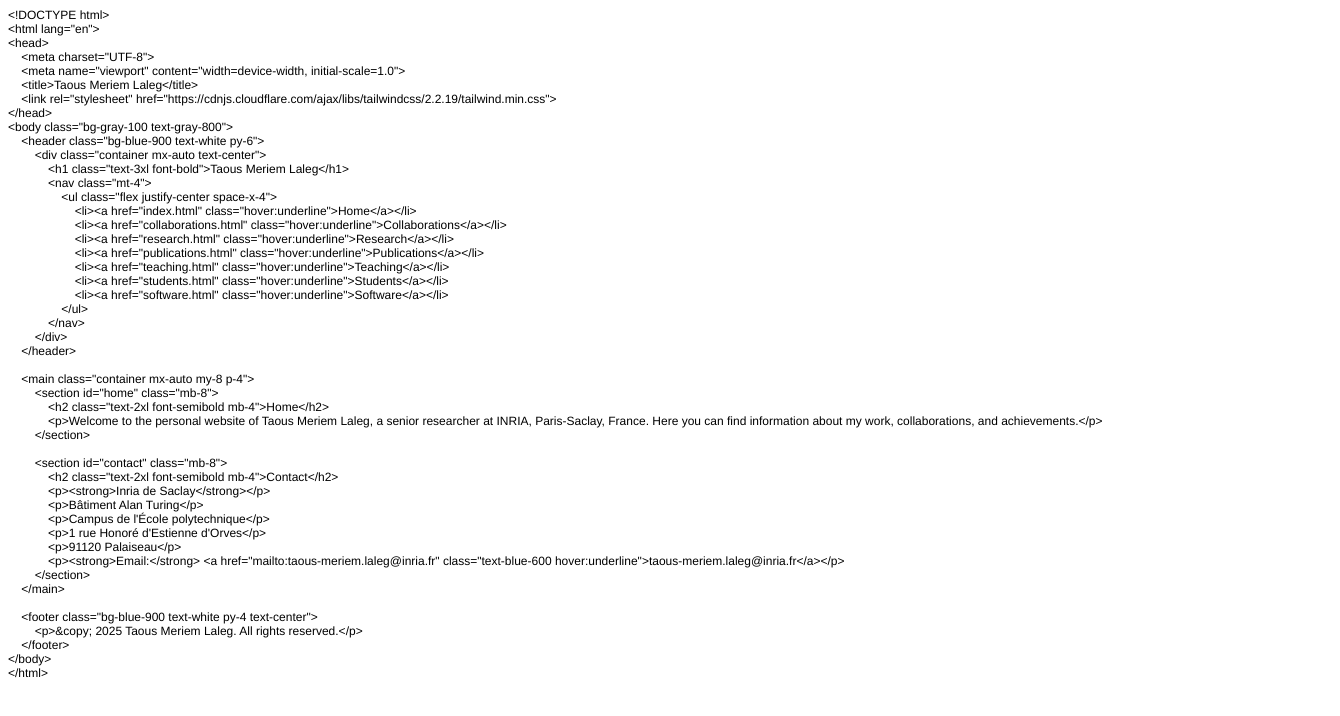
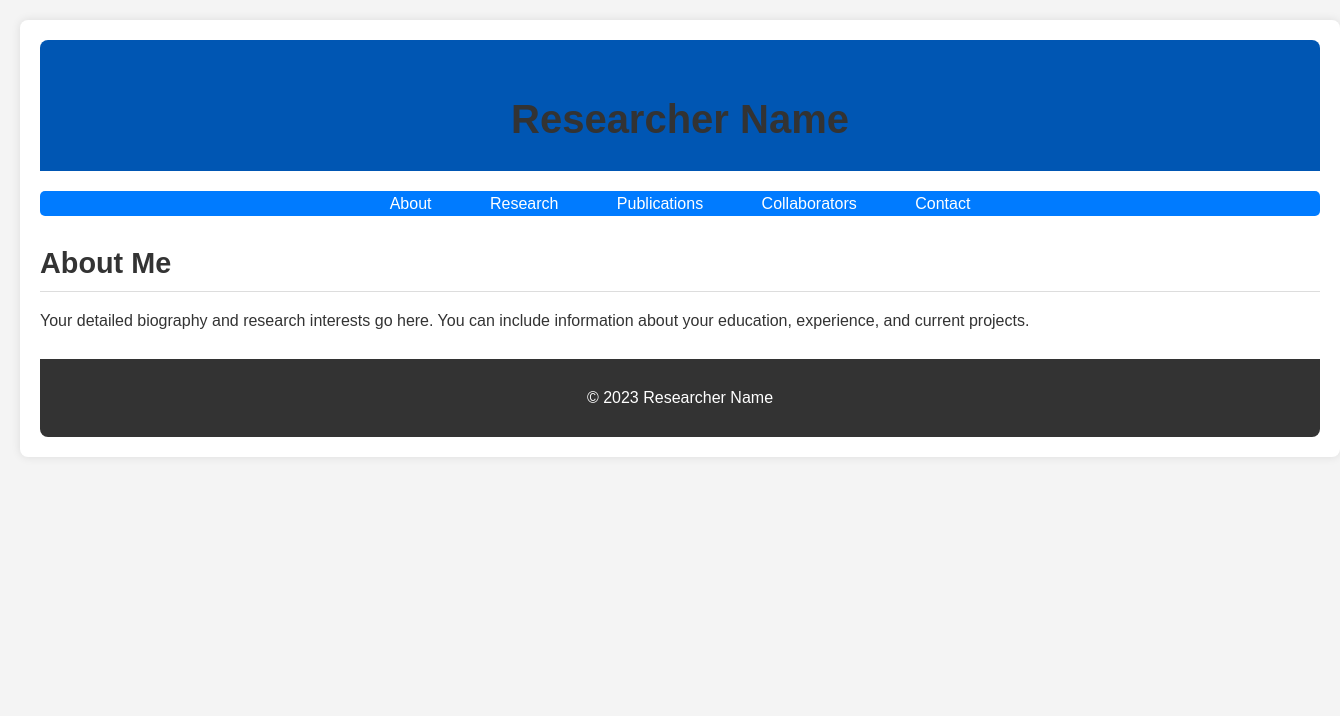
Before and after one commit to MeriemLaleg/taous-meriem-laleg, a plain HTML site: page index.html in a window 1280 px wide. Shown: the whole page, 1340 px wide, since content can reach past the window. Drawn offline with Linux system fonts and the light colour scheme.

Commit message:
Update index.html
This is the first trial of the web page

```diff
--- a/index.html
+++ b/index.html
@@ -1,64 +1,195 @@
-<!DOCTYPE html PUBLIC "-//W3C//DTD HTML 4.01//EN" "http://www.w3.org/TR/html4/strict.dtd">
-<html>
+<!DOCTYPE html>
+<html lang="en">
 <head>
-  <meta http-equiv="Content-Type" content="text/html; charset=utf-8">
-  <meta http-equiv="Content-Style-Type" content="text/css">
-  <title></title>
-  <meta name="Generator" content="Cocoa HTML Writer">
-  <meta name="CocoaVersion" content="2299.7">
-  <style type="text/css">
-    p.p1 {margin: 0.0px 0.0px 0.0px 0.0px; font: 12.0px Helvetica}
-    p.p2 {margin: 0.0px 0.0px 0.0px 0.0px; font: 12.0px Helvetica; min-height: 14.0px}
-  </style>
+    <meta charset="UTF-8">
+    <meta name="viewport" content="width=device-width, initial-scale=1.0">
+    <title>Researcher Name</title>
+    <style>
+        body {
+            font-family: 'Arial', sans-serif;
+            margin: 0;
+            background-color: #f4f4f4;
+            color: #333;
+            line-height: 1.6;
+            width: 100%;
+        }
+
+        .container {
+            width: 100%;
+            max-width: 1800px;
+            margin:20px;
+            padding: 20px;
+            background-color: #fff;
+            box-shadow: 0 0 10px rgba(0, 0, 0, 0.1);
+            border-radius: 8px;
+        }
+
+        .header {
+            background-color: #0056b3;/
+            color: white;
+            padding: 20px;
+            text-align: center;
+            border-radius: 8px 8px 0 0;
+            margin-bottom: 20px;
+        }
+
+        h1 {
+            font-size: 2.5em;
+            margin-bottom: 0;
+        }
+
+        nav {
+            background-color: #007bff;
+            border-radius: 5px;
+            margin-bottom: 20px;
+        }
+
+        nav ul {
+            list-style: none;
+            margin: 0;
+            padding: 0;
+            text-align: center;
+        }
+
+        nav li {
+            display: inline;
+            margin: 0 15px;
+        }
+
+        nav a {
+            color: white;
+            text-decoration: none;
+            padding: 8px 12px;
+            border-radius: 5px;
+            transition: background-color 0.3s ease;
+        }
+
+        nav a:hover {
+            background-color: #0056b3;
+        }
+
+        .content-section {
+            display: none;
+            margin-bottom: 25px;
+        }
+
+        #about {
+            display: block;
+        }
+
+        h2 {
+            font-size: 1.8em;
+            margin-bottom: 15px;
+            border-bottom: 1px solid #ddd;
+            padding-bottom: 5px;
+        }
+
+        ul {
+            list-style-type: disc;
+            padding-left: 20px;
+        }
+
+        footer {
+            text-align: center;
+            padding: 10px;
+            background-color: #333;
+            color: white;
+            border-radius: 0 0 8px 8px;
+            margin-top: 20px;
+        }
+
+
+        .read-more {
+            display: inline-block;
+            padding: 8px 16px;
+            background-color: #007bff;
+            color: white;
+            text-decoration: none;
+            border-radius: 5px;
+            margin-top: 10px;
+            transition: background-color 0.3s ease;
+        }
+
+        .read-more:hover {
+            background-color: #0056b3;
+        }
+    </style>
 </head>
 <body>
-<p class="p1">&lt;!DOCTYPE html&gt;</p>
-<p class="p1">&lt;html lang="en"&gt;</p>
-<p class="p1">&lt;head&gt;</p>
-<p class="p1"><span class="Apple-converted-space">    </span>&lt;meta charset="UTF-8"&gt;</p>
-<p class="p1"><span class="Apple-converted-space">    </span>&lt;meta name="viewport" content="width=device-width, initial-scale=1.0"&gt;</p>
-<p class="p1"><span class="Apple-converted-space">    </span>&lt;title&gt;Taous Meriem Laleg&lt;/title&gt;</p>
-<p class="p1"><span class="Apple-converted-space">    </span>&lt;link rel="stylesheet" href="https://cdnjs.cloudflare.com/ajax/libs/tailwindcss/2.2.19/tailwind.min.css"&gt;</p>
-<p class="p1">&lt;/head&gt;</p>
-<p class="p1">&lt;body class="bg-gray-100 text-gray-800"&gt;</p>
-<p class="p1"><span class="Apple-converted-space">    </span>&lt;header class="bg-blue-900 text-white py-6"&gt;</p>
-<p class="p1"><span class="Apple-converted-space">        </span>&lt;div class="container mx-auto text-center"&gt;</p>
-<p class="p1"><span class="Apple-converted-space">            </span>&lt;h1 class="text-3xl font-bold"&gt;Taous Meriem Laleg&lt;/h1&gt;</p>
-<p class="p1"><span class="Apple-converted-space">            </span>&lt;nav class="mt-4"&gt;</p>
-<p class="p1"><span class="Apple-converted-space">                </span>&lt;ul class="flex justify-center space-x-4"&gt;</p>
-<p class="p1"><span class="Apple-converted-space">                    </span>&lt;li&gt;&lt;a href="index.html" class="hover:underline"&gt;Home&lt;/a&gt;&lt;/li&gt;</p>
-<p class="p1"><span class="Apple-converted-space">                    </span>&lt;li&gt;&lt;a href="collaborations.html" class="hover:underline"&gt;Collaborations&lt;/a&gt;&lt;/li&gt;</p>
-<p class="p1"><span class="Apple-converted-space">                    </span>&lt;li&gt;&lt;a href="research.html" class="hover:underline"&gt;Research&lt;/a&gt;&lt;/li&gt;</p>
-<p class="p1"><span class="Apple-converted-space">                    </span>&lt;li&gt;&lt;a href="publications.html" class="hover:underline"&gt;Publications&lt;/a&gt;&lt;/li&gt;</p>
-<p class="p1"><span class="Apple-converted-space">                    </span>&lt;li&gt;&lt;a href="teaching.html" class="hover:underline"&gt;Teaching&lt;/a&gt;&lt;/li&gt;</p>
-<p class="p1"><span class="Apple-converted-space">                    </span>&lt;li&gt;&lt;a href="students.html" class="hover:underline"&gt;Students&lt;/a&gt;&lt;/li&gt;</p>
-<p class="p1"><span class="Apple-converted-space">                    </span>&lt;li&gt;&lt;a href="software.html" class="hover:underline"&gt;Software&lt;/a&gt;&lt;/li&gt;</p>
-<p class="p1"><span class="Apple-converted-space">                </span>&lt;/ul&gt;</p>
-<p class="p1"><span class="Apple-converted-space">            </span>&lt;/nav&gt;</p>
-<p class="p1"><span class="Apple-converted-space">        </span>&lt;/div&gt;</p>
-<p class="p1"><span class="Apple-converted-space">    </span>&lt;/header&gt;</p>
-<p class="p2"><br></p>
-<p class="p1"><span class="Apple-converted-space">    </span>&lt;main class="container mx-auto my-8 p-4"&gt;</p>
-<p class="p1"><span class="Apple-converted-space">        </span>&lt;section id="home" class="mb-8"&gt;</p>
-<p class="p1"><span class="Apple-converted-space">            </span>&lt;h2 class="text-2xl font-semibold mb-4"&gt;Home&lt;/h2&gt;</p>
-<p class="p1"><span class="Apple-converted-space">            </span>&lt;p&gt;Welcome to the personal website of Taous Meriem Laleg, a senior researcher at INRIA, Paris-Saclay, France. Here you can find information about my work, collaborations, and achievements.&lt;/p&gt;</p>
-<p class="p1"><span class="Apple-converted-space">        </span>&lt;/section&gt;</p>
-<p class="p2"><br></p>
-<p class="p1"><span class="Apple-converted-space">        </span>&lt;section id="contact" class="mb-8"&gt;</p>
-<p class="p1"><span class="Apple-converted-space">            </span>&lt;h2 class="text-2xl font-semibold mb-4"&gt;Contact&lt;/h2&gt;</p>
-<p class="p1"><span class="Apple-converted-space">            </span>&lt;p&gt;&lt;strong&gt;Inria de Saclay&lt;/strong&gt;&lt;/p&gt;</p>
-<p class="p1"><span class="Apple-converted-space">            </span>&lt;p&gt;Bâtiment Alan Turing&lt;/p&gt;</p>
-<p class="p1"><span class="Apple-converted-space">            </span>&lt;p&gt;Campus de l'École polytechnique&lt;/p&gt;</p>
-<p class="p1"><span class="Apple-converted-space">            </span>&lt;p&gt;1 rue Honoré d'Estienne d'Orves&lt;/p&gt;</p>
-<p class="p1"><span class="Apple-converted-space">            </span>&lt;p&gt;91120 Palaiseau&lt;/p&gt;</p>
-<p class="p1"><span class="Apple-converted-space">            </span>&lt;p&gt;&lt;strong&gt;Email:&lt;/strong&gt; &lt;a href="mailto:taous-meriem.laleg@inria.fr" class="text-blue-600 hover:underline"&gt;taous-meriem.laleg@inria.fr&lt;/a&gt;&lt;/p&gt;</p>
-<p class="p1"><span class="Apple-converted-space">        </span>&lt;/section&gt;</p>
-<p class="p1"><span class="Apple-converted-space">    </span>&lt;/main&gt;</p>
-<p class="p2"><br></p>
-<p class="p1"><span class="Apple-converted-space">    </span>&lt;footer class="bg-blue-900 text-white py-4 text-center"&gt;</p>
-<p class="p1"><span class="Apple-converted-space">        </span>&lt;p&gt;&amp;copy; 2025 Taous Meriem Laleg. All rights reserved.&lt;/p&gt;</p>
-<p class="p1"><span class="Apple-converted-space">    </span>&lt;/footer&gt;</p>
-<p class="p1">&lt;/body&gt;</p>
-<p class="p1">&lt;/html&gt;</p>
+    <div class="container">
+        <div class="header">
+            <h1>Researcher Name</h1>
+        </div>
+
+        <nav>
+            <ul>
+                <li><a href="#about" id="about-link">About</a></li>
+                <li><a href="#research" id="research-link">Research</a></li>
+                <li><a href="#publications" id="publications-link">Publications</a></li>
+                <li><a href="#collaborators" id="collaborators-link">Collaborators</a></li>
+                <li><a href="#contact" id="contact-link">Contact</a></li>
+            </ul>
+        </nav>
+
+        <section id="about" class="content-section">
+            <h2>About Me</h2>
+            <p>Your detailed biography and research interests go here. You can include information about your education, experience, and current projects.</p>
+        </section>
+
+        <section id="research" class="content-section">
+            <h2>Research</h2>
+            <p>Describe your research areas in more detail. You can break this down into subsections if needed.</p>
+            <ul>
+                <li>Area 1</li>
+                <li>Area 2</li>
+                <li>Area 3</li>
+            </ul>
+        </section>
+
+        <section id="publications" class="content-section">
+            <h2>Publications</h2>
+            <ul>
+                <li><a href="#">Publication Title 1</a></li>
+                <li><a href="#">Publication Title 2</a></li>
+            </ul>
+        </section>
+
+        <section id="collaborators" class="content-section">
+            <h2>Collaborators</h2>
+            <ul>
+                <li><a href="#">Collaborator 1</a></li>
+                <li><a href="#">Collaborator 2</a></li>
+            </ul>
+        </section>
+
+        <section id="contact" class="content-section">
+            <h2>Contact</h2>
+            <p>Email: <a href="mailto:your.email@example.com">your.email@example.com</a></p>
+            <p>Website/Social Media: <a href="#">Link</a></p>
+        </section>
+
+        <footer>
+            <p>&copy; 2023 Researcher Name</p>
+        </footer>
+    </div>
+
+    <script>
+        const navLinks = document.querySelectorAll('nav a');
+        const contentSections = document.querySelectorAll('.content-section');
+
+        navLinks.forEach(link => {
+            link.addEventListener('click', (event) => {
+                event.preventDefault();
+
+                const targetSectionId = link.getAttribute('href').substring(1); // Get ID from href
+
+                contentSections.forEach(section => {
+                    section.style.display = 'none';
+                });
+
+                document.getElementById(targetSectionId).style.display = 'block';
+            });
+        });
+    </script>
 </body>
 </html>
```
